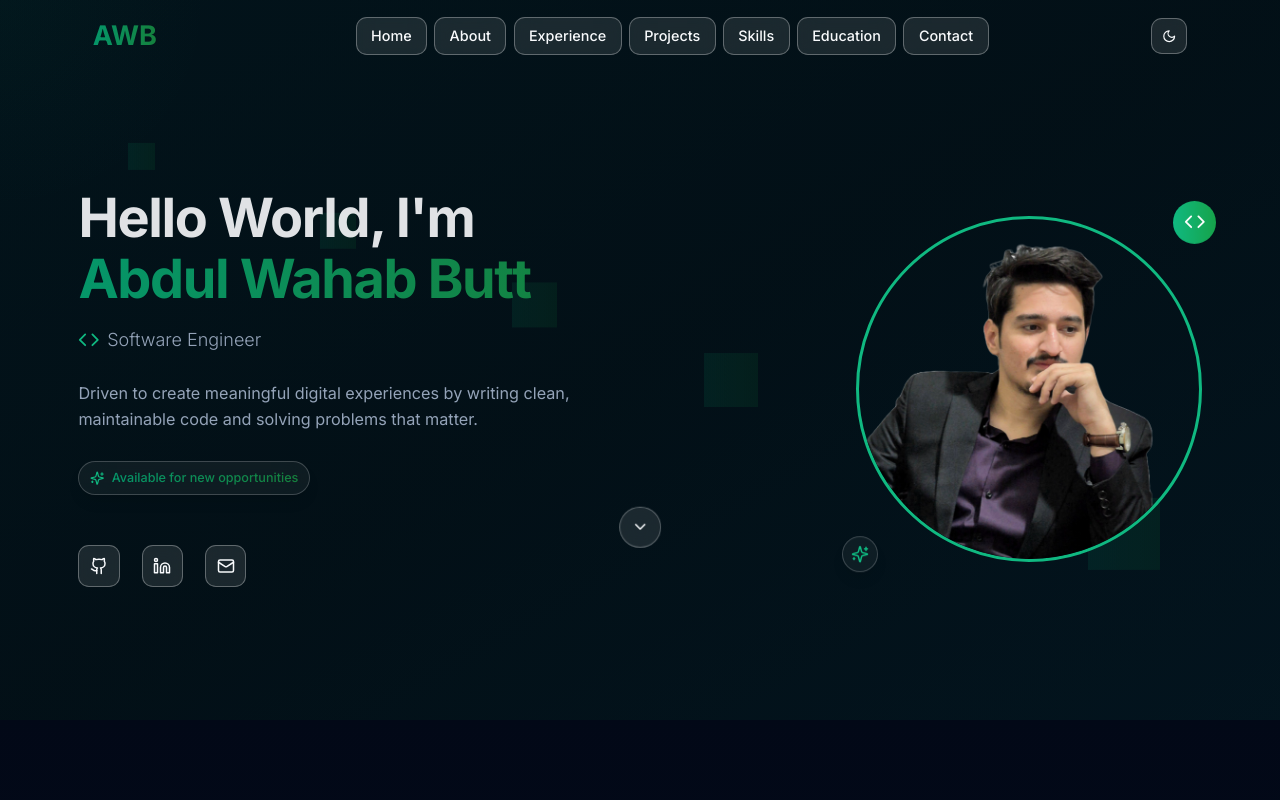
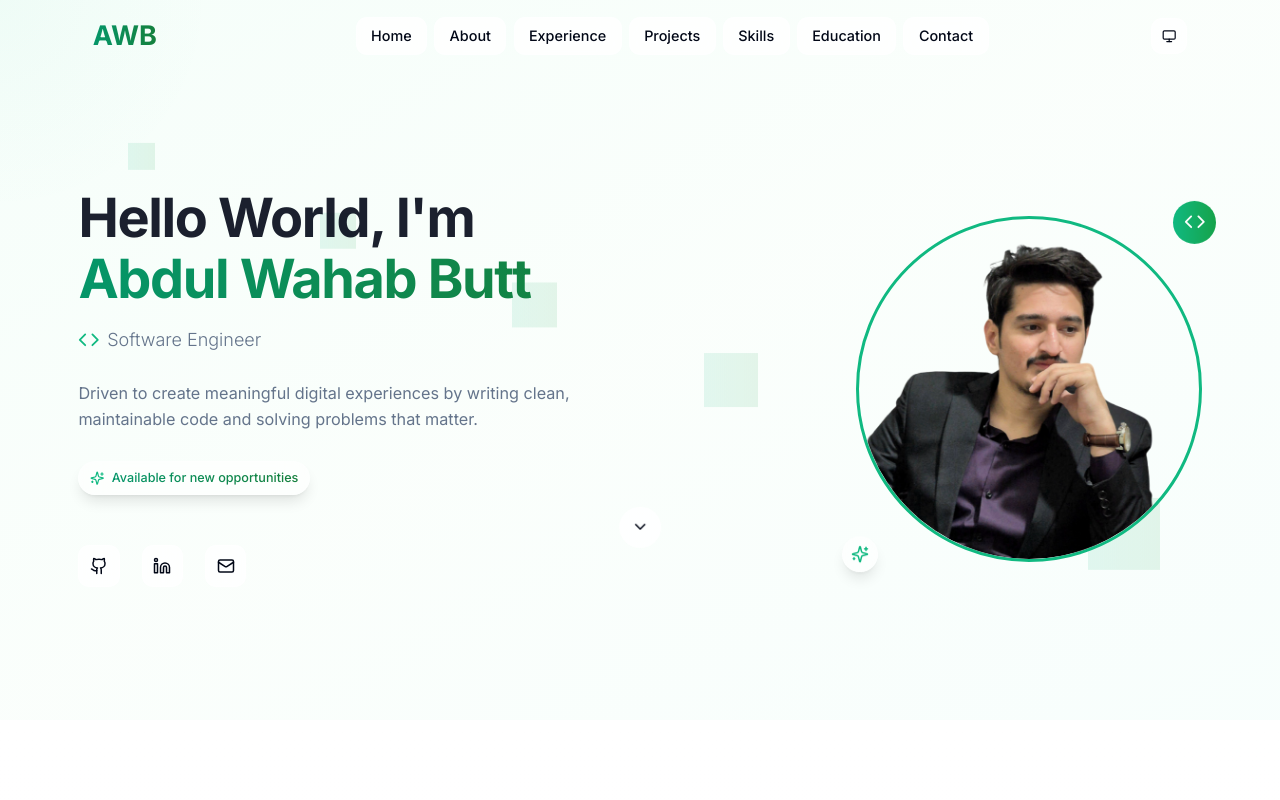
Before and after one commit to buttawb/liquid-dev-display, a React (Vite) app: page / in a window 1280 px wide. Shown: the top 800 px of the page. Built offline with nearby package versions, Linux system fonts and the light colour scheme.

Commit message:
Adjustments to different theme modes

```diff
--- a/src/App.tsx
+++ b/src/App.tsx
@@ -1,4 +1,3 @@
-
 import { Toaster } from "@/components/ui/toaster";
 import { Toaster as Sonner } from "@/components/ui/sonner";
 import { TooltipProvider } from "@/components/ui/tooltip";
@@ -12,7 +11,7 @@ const queryClient = new QueryClient();
 
 const App = () => (
   <QueryClientProvider client={queryClient}>
-    <ThemeProvider defaultTheme="dark" storageKey="portfolio-theme">
+    <ThemeProvider defaultTheme="system" storageKey="portfolio-theme">
       <TooltipProvider>
         <Toaster />
         <Sonner />
--- a/src/components/Navigation.tsx
+++ b/src/components/Navigation.tsx
@@ -1,6 +1,5 @@
-
 import { useState, useEffect } from "react";
-import { Moon, Sun, Menu, X } from "lucide-react";
+import { Moon, Sun, Menu, X, Monitor } from "lucide-react";
 import { Button } from "@/components/ui/button";
 import { useTheme } from "@/components/theme-provider";
 
@@ -17,7 +16,7 @@ const navItems = [
 export function Navigation() {
   const [isScrolled, setIsScrolled] = useState(false);
   const [isMobileMenuOpen, setIsMobileMenuOpen] = useState(false);
-  const { theme, setTheme } = useTheme();
+  const { theme, setTheme, resolvedTheme } = useTheme();
 
   useEffect(() => {
     const handleScroll = () => {
@@ -33,6 +32,48 @@ export function Navigation() {
     if (element) {
       element.scrollIntoView({ behavior: "smooth" });
       setIsMobileMenuOpen(false);
+    }
+  };
+
+  const cycleTheme = () => {
+    switch (theme) {
+      case "light":
+        setTheme("dark");
+        break;
+      case "dark":
+        setTheme("system");
+        break;
+      case "system":
+        setTheme("light");
+        break;
+      default:
+        setTheme("light");
+    }
+  };
+
+  const getThemeIcon = () => {
+    switch (theme) {
+      case "light":
+        return <Sun className="h-5 w-5" />;
+      case "dark":
+        return <Moon className="h-5 w-5" />;
+      case "system":
+        return <Monitor className="h-5 w-5" />;
+      default:
+        return <Sun className="h-5 w-5" />;
+    }
+  };
+
+  const getThemeLabel = () => {
+    switch (theme) {
+      case "light":
+        return "Light";
+      case "dark":
+        return "Dark";
+      case "system":
+        return "System";
+      default:
+        return "Light";
     }
   };
 
@@ -73,11 +114,11 @@ export function Navigation() {
             <Button
               variant="ghost"
               size="icon"
-              onClick={() => setTheme(theme === "light" ? "dark" : "light")}
+              onClick={cycleTheme}
               className="glass-button rounded-xl"
+              title={`Current: ${theme} (Click to cycle: Light → Dark → System)`}
             >
-              <Sun className="h-5 w-5 rotate-0 scale-100 transition-all dark:-rotate-90 dark:scale-0" />
-              <Moon className="absolute h-5 w-5 rotate-90 scale-0 transition-all dark:rotate-0 dark:scale-100" />
+              {getThemeIcon()}
             </Button>
 
             {/* Mobile menu button */}
@@ -111,6 +152,37 @@ export function Navigation() {
                   {item.name}
                 </button>
               ))}
+              {/* Mobile theme options */}
+              <div className="pt-2 border-t border-white/20">
+                <div className="text-sm font-medium text-white/70 px-4 py-2">Theme</div>
+                <button
+                  onClick={() => setTheme("light")}
+                  className={`block w-full text-left px-4 py-3 rounded-xl font-medium transition-all duration-200 ${
+                    theme === "light" ? "glass-button" : "hover:glass-button"
+                  }`}
+                >
+                  <Sun className="inline mr-2 h-4 w-4" />
+                  Light
+                </button>
+                <button
+                  onClick={() => setTheme("dark")}
+                  className={`block w-full text-left px-4 py-3 rounded-xl font-medium transition-all duration-200 ${
+                    theme === "dark" ? "glass-button" : "hover:glass-button"
+                  }`}
+                >
+                  <Moon className="inline mr-2 h-4 w-4" />
+                  Dark
+                </button>
+                <button
+                  onClick={() => setTheme("system")}
+                  className={`block w-full text-left px-4 py-3 rounded-xl font-medium transition-all duration-200 ${
+                    theme === "system" ? "glass-button" : "hover:glass-button"
+                  }`}
+                >
+                  <Monitor className="inline mr-2 h-4 w-4" />
+                  System
+                </button>
+              </div>
             </div>
           </div>
         )}
--- a/src/components/ProjectDetailsModal.tsx
+++ b/src/components/ProjectDetailsModal.tsx
@@ -1,4 +1,3 @@
-
 import { useState } from "react";
 import { Dialog, DialogContent, DialogTrigger } from "@/components/ui/dialog";
 import { Button } from "@/components/ui/button";
@@ -53,6 +52,7 @@ interface ProjectDetailsModalProps {
 export function ProjectDetailsModal({ project, children }: ProjectDetailsModalProps) {
   const [currentImageIndex, setCurrentImageIndex] = useState(0);
   const [activeTab, setActiveTab] = useState<'overview' | 'gallery' | 'technical'>('overview');
+  const [imageLoaded, setImageLoaded] = useState(false);
 
   const allImages = project.images || (project.image ? [project.image] : []);
 
@@ -274,7 +274,9 @@ export function ProjectDetailsModal({ project, children }: ProjectDetailsModalPr
                           <img
                             src={allImages[currentImageIndex]}
                             alt={`${project.title} - Image ${currentImageIndex + 1}`}
-                            className="w-full h-96 object-cover cursor-zoom-in"
+                            className={`w-full h-96 object-cover cursor-zoom-in transition-opacity duration-700 ${imageLoaded ? 'opacity-100' : 'opacity-0'}`}
+                            loading="lazy"
+                            onLoad={() => setImageLoaded(true)}
                           />
                         </a>
 
@@ -323,6 +325,7 @@ export function ProjectDetailsModal({ project, children }: ProjectDetailsModalPr
                               src={image}
                               alt={`Thumbnail ${index + 1}`}
                               className="w-full h-full object-cover cursor-zoom-in"
+                              loading="lazy"
                             />
                           </a>
                         ))}
--- a/src/components/sections/About.tsx
+++ b/src/components/sections/About.tsx
@@ -45,7 +45,7 @@ export function About() {
             <span>Based in Karachi, Pakistan</span>
           </div>
           <p className="text-lg text-muted-foreground max-w-2xl mx-auto leading-relaxed">
-            Passionate Full-Stack Developer with nearly 3 years of professional experience
+            Passionate Full-Stack Developer with nearly 2+ years of professional experience
           </p>
         </div>
 
@@ -54,7 +54,7 @@ export function About() {
           <div className="lg:col-span-2 space-y-6">
             <div className="space-y-5">
               <p className="text-base leading-relaxed text-muted-foreground">
-                Hi, I'm <strong className="text-foreground">Abdul Wahab Butt</strong>, a passionate Full-Stack Developer based in Karachi, Pakistan, with nearly 3 years of professional experience building scalable, efficient, and user-centric web applications.
+                Hi, I'm <strong className="text-foreground">Abdul Wahab Butt</strong>, a passionate Full-Stack Developer based in Karachi, Pakistan, with nearly 2+ years of professional experience building scalable, efficient, and user-centric web applications.
               </p>
 
               <p className="text-base leading-relaxed text-muted-foreground">
--- a/src/components/theme-provider.tsx
+++ b/src/components/theme-provider.tsx
@@ -1,4 +1,3 @@
-
 import { createContext, useContext, useEffect, useState } from "react"
 
 type Theme = "dark" | "light" | "system"
@@ -12,11 +11,13 @@ type ThemeProviderProps = {
 type ThemeProviderState = {
   theme: Theme
   setTheme: (theme: Theme) => void
+  resolvedTheme: "dark" | "light"
 }
 
 const initialState: ThemeProviderState = {
-  theme: "system",
+  theme: "light",
   setTheme: () => null,
+  resolvedTheme: "light",
 }
 
 const ThemeProviderContext = createContext<ThemeProviderState>(initialState)
@@ -27,27 +28,54 @@ export function ThemeProvider({
   storageKey = "vite-ui-theme",
   ...props
 }: ThemeProviderProps) {
-  const [theme, setTheme] = useState<Theme>(
-    () => (localStorage.getItem(storageKey) as Theme) || defaultTheme
-  )
+  const [theme, setTheme] = useState<Theme>(() => {
+    const stored = localStorage.getItem(storageKey) as Theme
+    return stored || defaultTheme
+  })
 
+  const [resolvedTheme, setResolvedTheme] = useState<"dark" | "light">("light")
+
+  // Function to get system theme preference
+  const getSystemTheme = (): "dark" | "light" => {
+    if (typeof window !== "undefined" && window.matchMedia) {
+      return window.matchMedia("(prefers-color-scheme: dark)").matches ? "dark" : "light"
+    }
+    return "light"
+  }
+
+  // Function to resolve the actual theme (system, dark, or light)
+  const resolveTheme = (theme: Theme): "dark" | "light" => {
+    if (theme === "system") {
+      return getSystemTheme()
+    }
+    return theme
+  }
+
+  // Listen for system theme changes
+  useEffect(() => {
+    if (theme !== "system") return
+
+    const mediaQuery = window.matchMedia("(prefers-color-scheme: dark)")
+
+    const handleChange = () => {
+      setResolvedTheme(getSystemTheme())
+    }
+
+    mediaQuery.addEventListener("change", handleChange)
+    return () => mediaQuery.removeEventListener("change", handleChange)
+  }, [theme])
+
+  // Update resolved theme when theme changes
+  useEffect(() => {
+    setResolvedTheme(resolveTheme(theme))
+  }, [theme])
+
+  // Apply theme to document
   useEffect(() => {
     const root = window.document.documentElement
-
     root.classList.remove("light", "dark")
-
-    if (theme === "system") {
-      const systemTheme = window.matchMedia("(prefers-color-scheme: dark)")
-        .matches
-        ? "dark"
-        : "light"
-
-      root.classList.add(systemTheme)
-      return
-    }
-
-    root.classList.add(theme)
-  }, [theme])
+    root.classList.add(resolvedTheme)
+  }, [resolvedTheme])
 
   const value = {
     theme,
@@ -55,6 +83,7 @@ export function ThemeProvider({
       localStorage.setItem(storageKey, theme)
       setTheme(theme)
     },
+    resolvedTheme,
   }
 
   return (
--- a/src/components/ui/sonner.tsx
+++ b/src/components/ui/sonner.tsx
@@ -1,14 +1,14 @@
-import { useTheme } from "next-themes"
+import { useTheme } from "@/components/theme-provider"
 import { Toaster as Sonner, toast } from "sonner"
 
 type ToasterProps = React.ComponentProps<typeof Sonner>
 
 const Toaster = ({ ...props }: ToasterProps) => {
-  const { theme = "system" } = useTheme()
+  const { resolvedTheme } = useTheme()
 
   return (
     <Sonner
-      theme={theme as ToasterProps["theme"]}
+      theme={resolvedTheme as ToasterProps["theme"]}
       className="toaster group"
       toastOptions={{
         classNames: {
```
